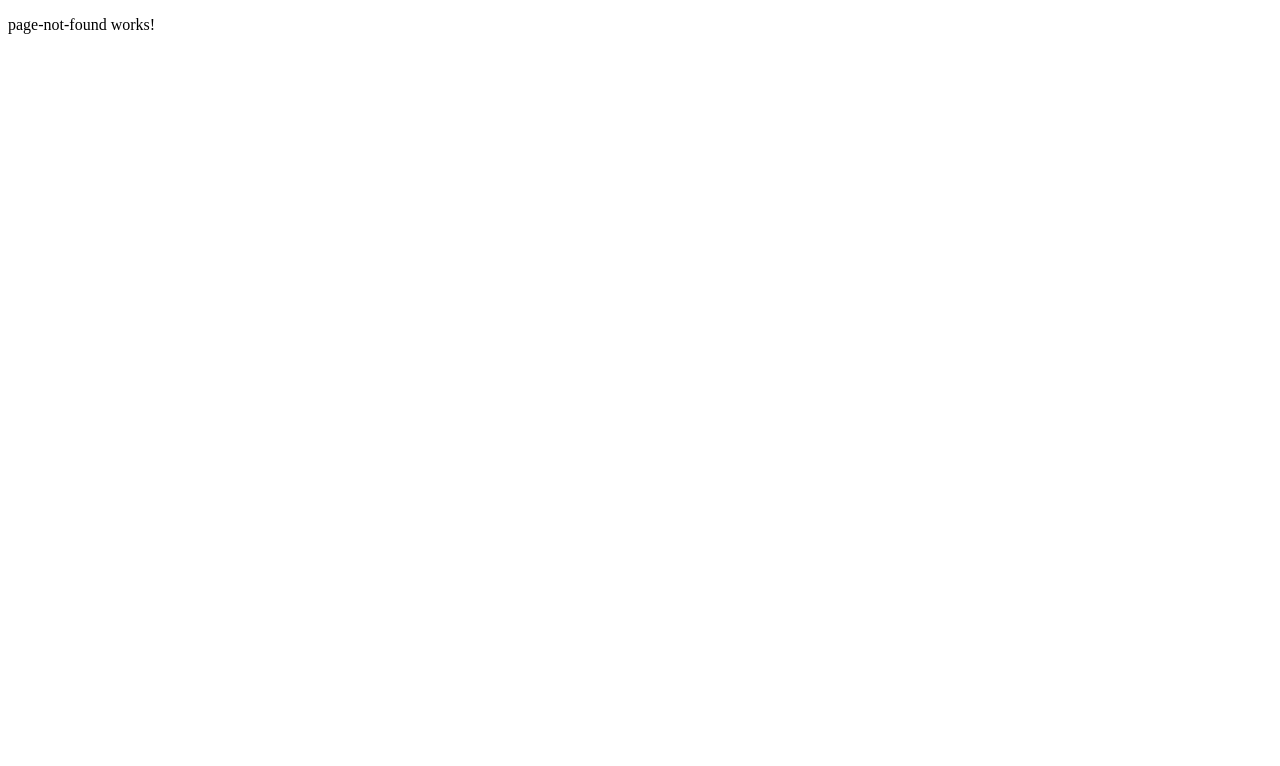
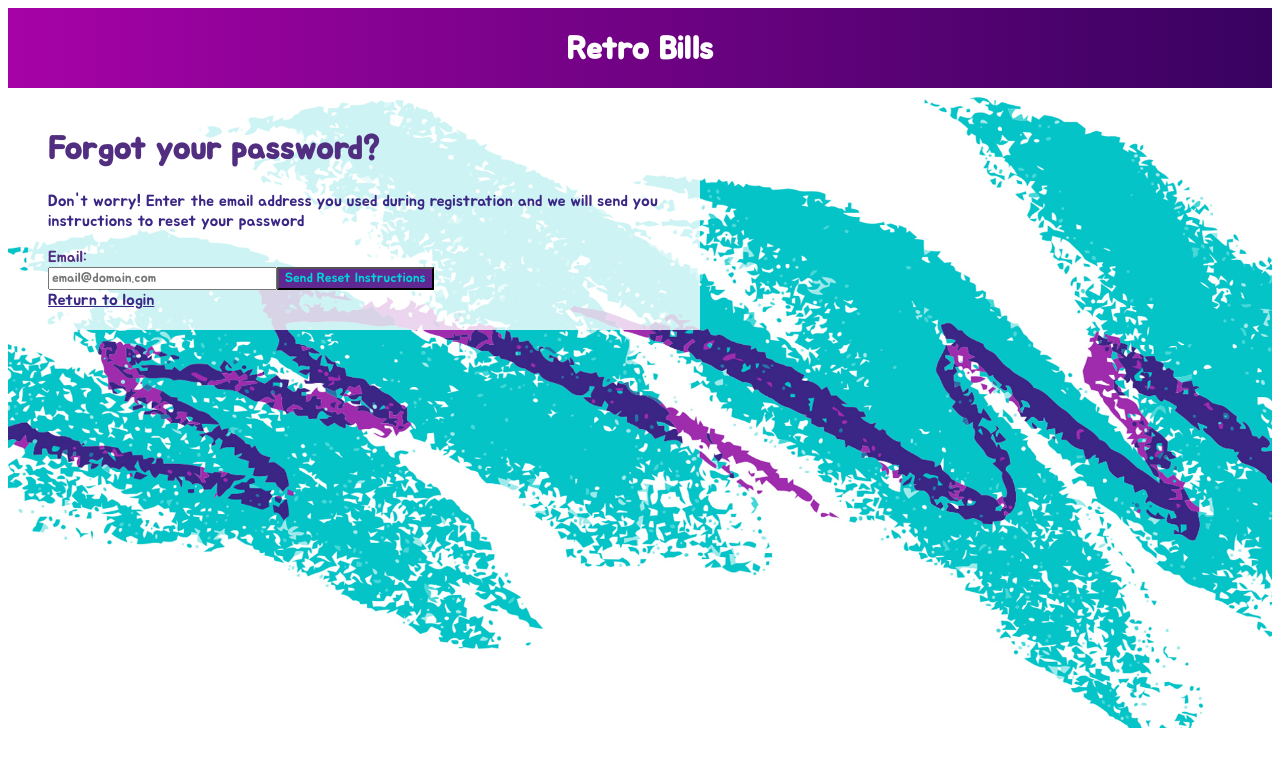
Before and after one commit to SudoBlu/RetroBills-SP24, an Angular app in the folder retrobills.client/: page /recovery in a window 1280 px wide. Shown: the top 766 px of the page. Built offline with nearby package versions, Linux system fonts and the light colour scheme; a web font is replaced by a local one.

Commit message:
Initial commit
Create skeleton of the account recovery page

```diff
--- /dev/null
+++ b/retrobills.client/src/app/account-recovery/account-recovery.component.css
@@ -0,0 +1,25 @@
+button{
+    color: #00D4D5;
+    background-color: #602893;
+}
+
+a, p{
+    color: #3B2685;
+}
+
+h1, label{
+    color: #522E81;
+}
+
+header > h1{
+    text-align: left;
+    color: white;
+}
+
+form{
+    width: 50%;
+    margin-left: 20px;
+    background-color: rgba(255, 255, 255, 0.8);
+
+    padding: 20px;
+}
--- /dev/null
+++ b/retrobills.client/src/app/account-recovery/account-recovery.component.html
@@ -0,0 +1,13 @@
+<header>
+    <h1>Retro Bills</h1>
+</header>
+<div class="content">
+    <form>
+        <h1>Forgot your password?</h1>
+        <p>Don't worry! Enter the email address you used during registration and we will send you instructions to reset your password</p>
+        <label>Email: </label><br>
+        <input type="email" placeholder="email@domain.com"/>
+        <button type="submit">Send Reset Instructions</button><br>
+        <a [routerLink]="'/login'">Return to login</a>
+    </form>
+</div>
--- a/retrobills.client/src/app/app-routing.module.ts
+++ b/retrobills.client/src/app/app-routing.module.ts
@@ -6,6 +6,7 @@ import { LoginComponent } from "./login/login.component";
 import { SignupComponent } from "./signup/signup.component";
 import { PageNotFoundComponent } from "./page-not-found/page-not-found.component";
 import { NgModule } from "@angular/core";
+import { AccountRecoveryComponent } from "./account-recovery/account-recovery.component";
 
 const routes: Routes = [
   {path: 'home', component: HomeComponent},
@@ -13,6 +14,7 @@ const routes: Routes = [
   {path: 'home/contact', component: ContactComponent},
   {path: 'login', component: LoginComponent},
   {path: 'signup', component: SignupComponent},
+  {path: 'recovery', component: AccountRecoveryComponent},
   {path: '', redirectTo: 'home', pathMatch: "full"},
   {path: '**', component: PageNotFoundComponent}
 ];
--- a/retrobills.client/src/app/app.module.ts
+++ b/retrobills.client/src/app/app.module.ts
@@ -10,7 +10,8 @@ import { SignupComponent } from './signup/signup.component';
 import { AboutComponent } from './about/about.component';
 import { ContactComponent } from './contact/contact.component';
 import { PageNotFoundComponent } from './page-not-found/page-not-found.component';
-import { provideAnimationsAsync } from '@angular/platform-browser/animations/async'
+import { provideAnimationsAsync } from '@angular/platform-browser/animations/async';
+import { AccountRecoveryComponent } from './account-recovery/account-recovery.component'
 
 @NgModule({
   declarations: [
@@ -20,7 +21,8 @@ import { provideAnimationsAsync } from '@angular/platform-browser/animations/asy
     SignupComponent,
     AboutComponent,
     ContactComponent,
-    PageNotFoundComponent
+    PageNotFoundComponent,
+    AccountRecoveryComponent
   ],
   imports: [
     BrowserModule, HttpClientModule,
```
Also changed, not shown: retrobills.client/src/app/account-recovery/account-recovery.component.ts (added, +10 -0 lines), 1 other file (tests, documents, lock files or other folders).
